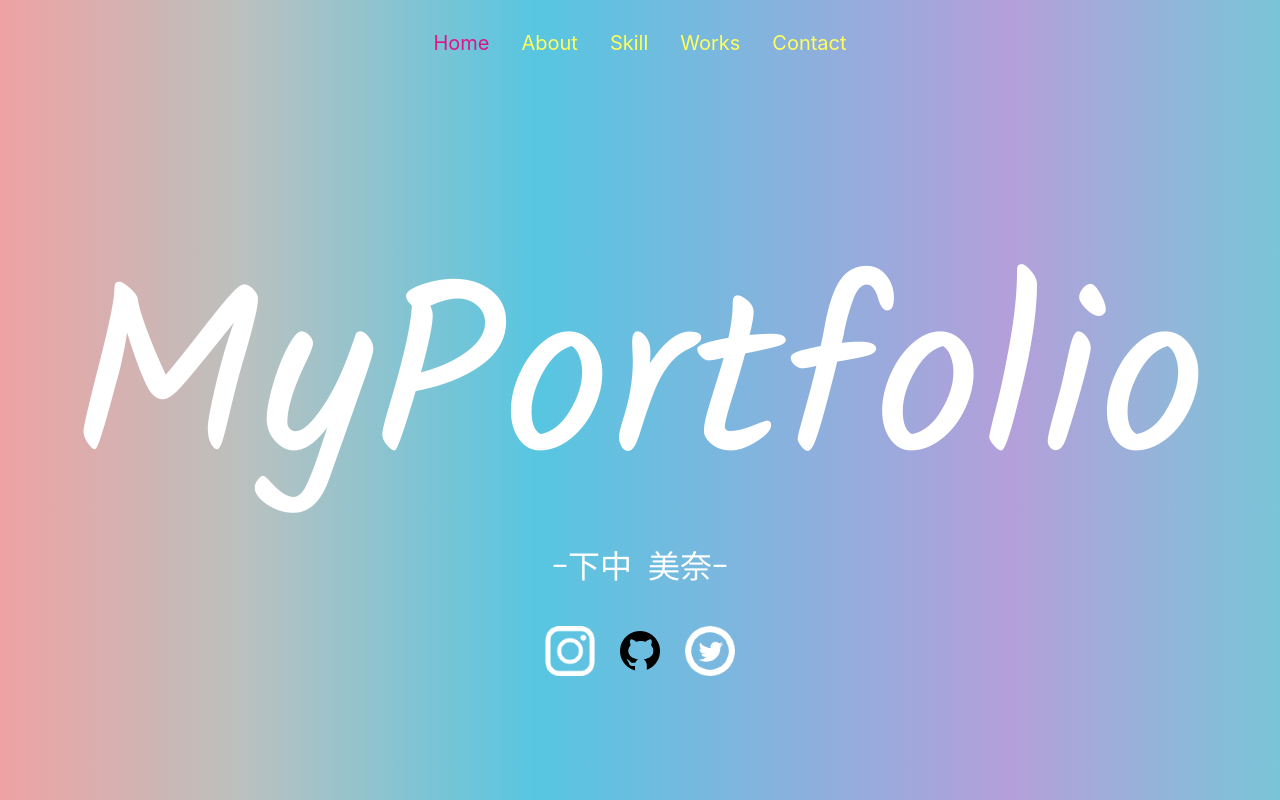
After one commit to kao37/add-LandingPage, a PHP site: page /home.html in a window 1280 px wide. The commit adds this page. Run offline with PHP 8.4, Linux system fonts and the light colour scheme.

Commit message:
add-home完了

```diff
--- /dev/null
+++ b/home.css
@@ -0,0 +1,60 @@
+*{
+  padding:0;
+  margin:0;
+}
+
+html,.home {
+  height:100%;
+  background-image: linear-gradient(to right, #eea2a2 0%, #bbc1bf 19%, #57c6e1 42%, #b49fda 79%, #7ac5d8 100%);
+  }
+
+.nav {
+  padding-top: 20px;
+}
+#active {
+  color: #df138a;
+  font-size:20px;
+}
+
+#na2:hover{
+  color:rgb(0, 136, 255);
+}
+
+#na2 {
+  color: rgb(255, 255, 94);
+  font-size:20px;
+}
+
+.hometitle {
+  font-family: 'Kalam';
+  font-size: 15.0rem;
+  bottom:50px;
+  color:white;
+  padding-top: 180px;
+}
+
+  @media (max-width: 995px) {.hometitle {font-size: 10.0rem;}}
+  @media (max-width: 768px) {.hometitle {font-size: 7.5rem; }}
+  @media (max-width: 500px) {.hometitle {font-size: 6.5rem; }}
+
+p {
+  font-size:2rem;
+  color:white;
+  font-family: 'Kosugi Maru', sans-serif;
+  text-align: center;
+}
+
+.nav-item3 {
+  display: inline-block;
+  margin: 0 10px;
+  padding-top: 0px;
+}
+
+#end1{
+  margin-bottom: 10px;
+}
+
+#footer1 {
+  background-color:white;
+  text-align: center;
+}
--- /dev/null
+++ b/home.html
@@ -0,0 +1,56 @@
+<!DOCTYPE html>
+<html lang="ja">
+<head>
+  <meta charset="utf-8">
+  <meta name="viewport" content="width=device-width, initial-scale=1">
+  <link rel="stylesheet" type="text/css" href="home.css">
+  <link rel="icon" type="image/x-icon" href="image/favicon.ico">
+  <title>迷った時の選択肢</title>
+  <link rel="stylesheet" href="https://stackpath.bootstrapcdn.com/bootstrap/4.5.0/css/bootstrap.min.css" integrity="sha384-9aIt2nRpC12Uk9gS9baDl411NQApFmC26EwAOH8WgZl5MYYxFfc+NcPb1dKGj7Sk" crossorigin="anonymous">
+  <link href="https://fonts.googleapis.com/css2?family=Kosugi+Maru&display=swap" rel="stylesheet">
+</head>
+<body>
+  <div class="home">
+    <div class="container">
+      <ul class="nav justify-content-center">
+        <li class="nav-item">
+          <a class="nav-link" id= "active" href="#">Home</a>
+        </li>
+        <li class="nav-item">
+          <a class="nav-link" id= "na2" href="#">About</a>
+        </li>
+        <li class="nav-item">
+          <a class="nav-link" id= "na2" href="#">Skill</a>
+        </li>
+        <li class="nav-item">
+          <a class="nav-link" id= "na2" href="#" >Works</a>
+        </li>
+        <li class="nav-item">
+          <a class="nav-link" id= "na2" href="#" >Contact</a>
+        </li>
+      </ul>
+        <div class="row">
+          <h1 class="hometitle">MyPortfolio</h1>
+            <link href="https://fonts.googleapis.com/css2?family=Kalam&display=swap" rel="stylesheet">
+            <div class="container">
+              <p class="mx-auto123">-下中 美奈-</p>
+              <ul class="nav justify-content-center" id="end1">
+                <li class="nav-item3">
+                  <a href="https://www.instagram.com/?hl=ja#reactivated"><img src="image/Home/アイコンI.png" alt="" width="50" height="50"></a>
+                </li>
+                <li class="nav-item3">
+                <a href="https://github.com/kao37"><img src="image/Home/アイコンG.png" alt="" width="50" height="50"></a>
+                </li>
+                <li class="nav-item3">
+                <a href="https://twitter.com/login?lang=ja"><img src="image/Home/アイコンT.png" alt="" width="50" height="50"></a>
+                </li>
+              </ul>
+            </div>
+        </div>
+      </div>
+    </div>
+  </body>
+<footer>
+<!-- <div id="footer1"><small>© 2020 mina.</small></div>   -->
+</footer>
+</html>
--- a/style.css
+++ b/style.css
@@ -45,6 +45,8 @@ body {
 
 
 
+
+
 /*
 .site-name {
   margin-bottom: 60px;
```
Also changed, not shown: about.html (+3 -69 lines), index.html (+5 -4 lines), image/Home/アイコンG.png (added), image/Home/アイコンI.png (added), image/Home/アイコンT.png (added), image/google_app_store-logo.png (deleted), image/main.png (deleted), image/main3.png (deleted), 2 other files.
